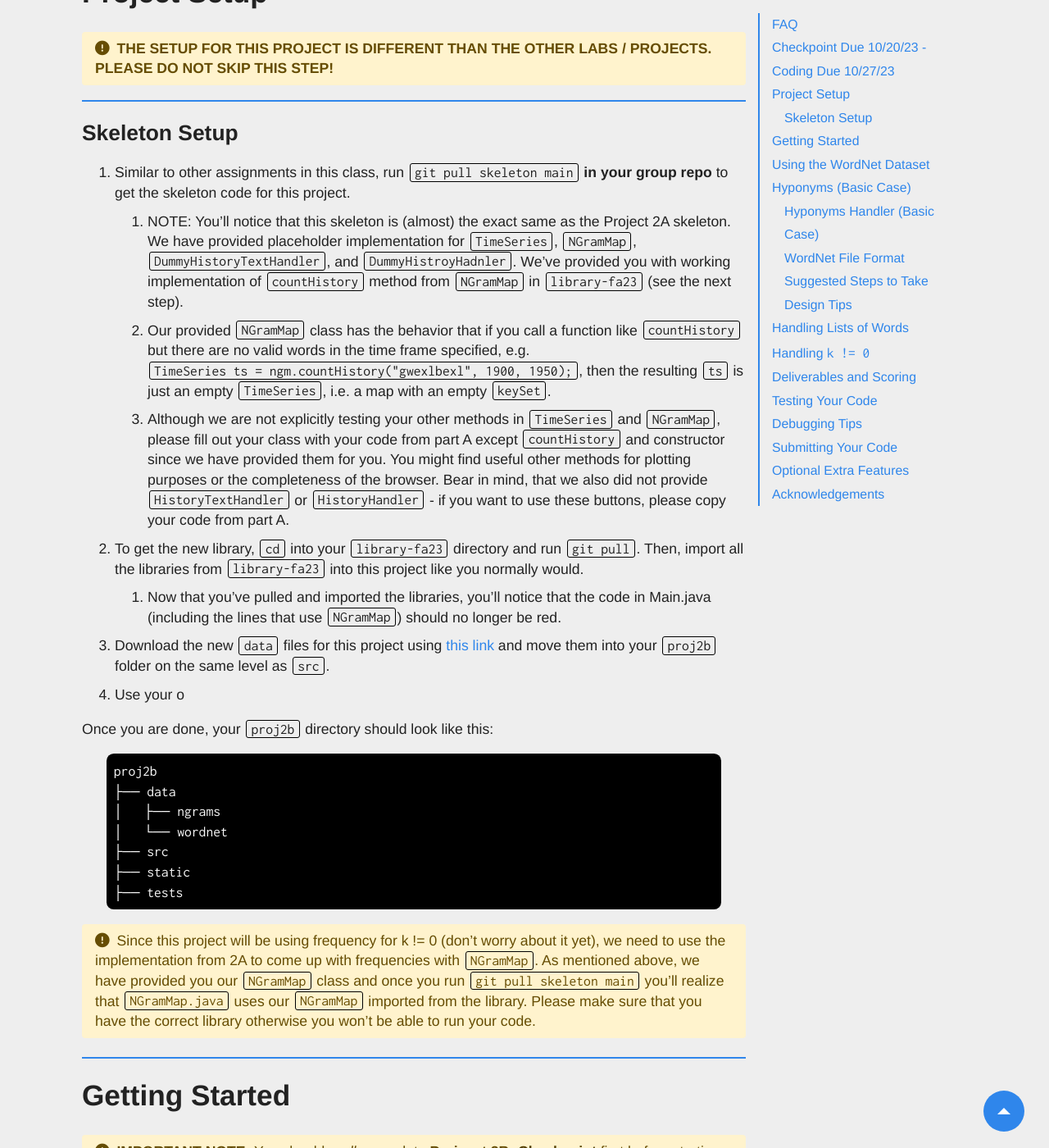
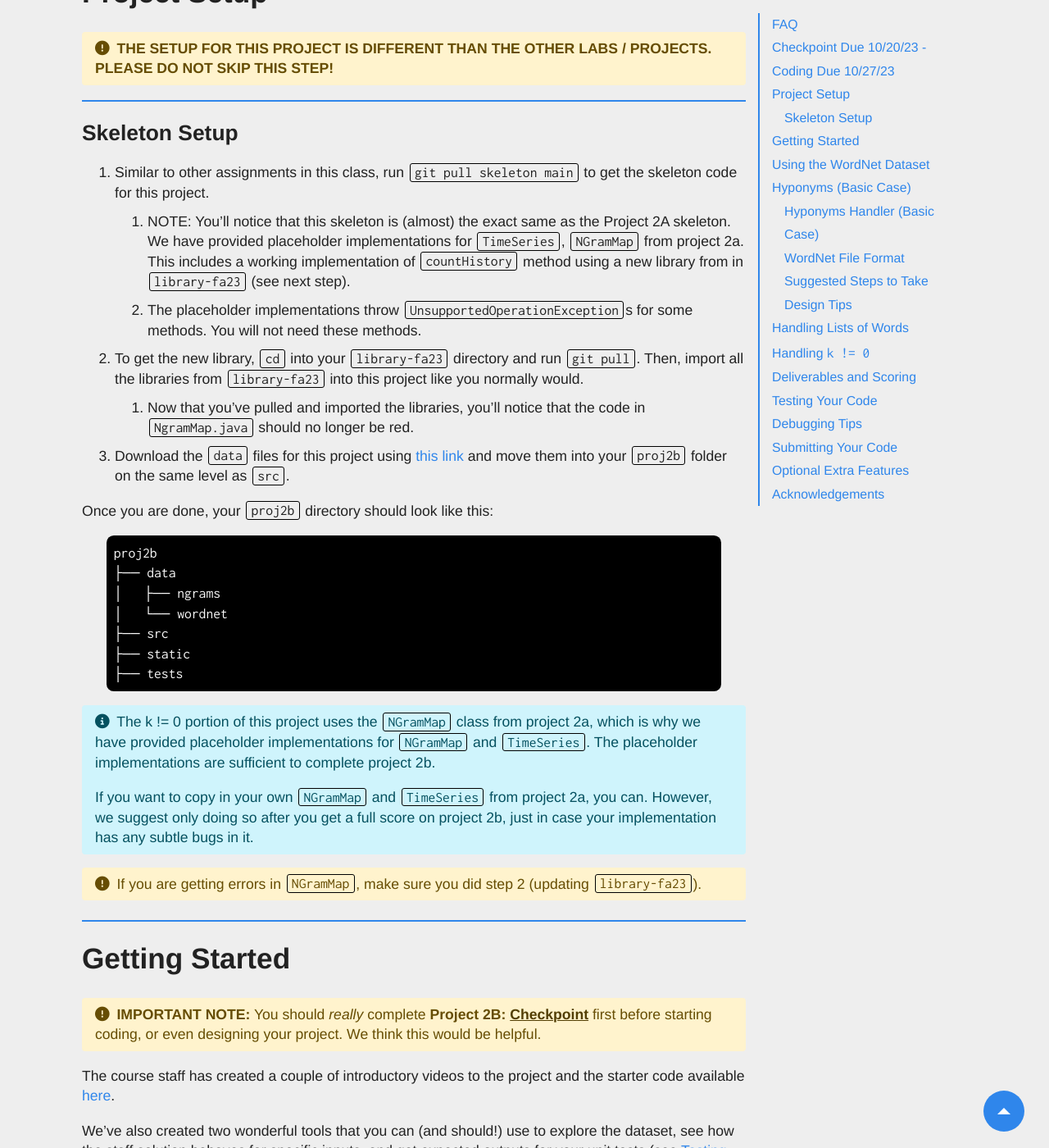
Before and after one commit to Berkeley-CS61B/website-fa23, a Jekyll site: the page built from materials/proj/proj2b/index.md, in a window 1280 px wide and 1400 px high, scrolled down 765 px. Shown: the whole window at 82% size. Built offline with Jekyll 4.4.1, drawn with Linux system fonts in a browser that asks for light colours; nearby versions of some CDN libraries; comment, search, counter and statistics services are not loaded; some of the changed text lies outside the part shown.

Commit message:
wordings

````diff
--- a/materials/proj/proj2b/index.md
+++ b/materials/proj/proj2b/index.md
@@ -33,22 +33,17 @@ sort, please post on Ed.
 
 ### Skeleton Setup
 
-1. Similar to other assignments in this class, run `git pull skeleton main` **in your group repo** to get the skeleton code for this
-   project.
-   1. NOTE: You'll notice that this skeleton is (almost) the exact same as the Project 2A skeleton. We have provided placeholder implementation for `TimeSeries`, `NGramMap`, `DummyHistoryTextHandler`, and `DummyHistroyHadnler`. We've provided you with working implementation of `countHistory` method from `NGramMap` in `library-fa23` (see the
-      next step).
-   2. Our provided `NGramMap` class has the behavior that if you call a function like `countHistory` but there are no
-      valid words in the time frame specified, e.g. `TimeSeries ts = ngm.countHistory("gwexlbexl", 1900, 1950);`, then
-      the resulting `ts` is just an empty `TimeSeries`, i.e. a map with an empty `keySet`.
-   3. Although we are not explicitly testing your other methods in `TimeSeries` and `NGramMap`, please fill out your class with your code from part A except `countHistory` and constructor since we have provided them for you. You might find useful other methods for plotting purposes or the completeness of the browser. Bear in mind, that we also did not provide `HistoryTextHandler` or `HistoryHandler` - if you want to use these buttons, please copy your code from part A.
+
+1. Similar to other assignments in this class, run `git pull skeleton main` to get the skeleton code for this project.
+   1. NOTE: You'll notice that this skeleton is (almost) the exact same as the Project 2A skeleton. We have provided placeholder implementations for `TimeSeries`, `NGramMap` from project 2a. This includes a working implementation of `countHistory` method using a new
+   library from in `library-fa23` (see next step).
+   2. The placeholder implementations throw `UnsupportedOperationException`s for some methods. You will not need these methods.
 2. To get the new library, `cd` into your `library-fa23` directory and run `git pull`. Then,
    import all the libraries from `library-fa23` into this project like you normally would.
-   1. Now that you've pulled and imported the libraries, you'll notice that the code in Main.java (including the lines
-      that use `NGramMap`) should no longer be red.
-3. Download the new `data` files for this project
+   1. Now that you've pulled and imported the libraries, you'll notice that the code in `NgramMap.java` should no longer be red.
+3. Download the `data` files for this project
    using [this link](https://drive.google.com/file/d/1xGTZqCo5maiZjA307OPocmKDOTYlJXnz/view?usp=sharing)
    and move them into your `proj2b` folder on the same level as `src`.
-4. Use your o
 
 Once you are done, your `proj2b` directory should look like this:
 
@@ -63,15 +58,21 @@ proj2b
 ```
 
 
+{% include alert.html type="info" content="
+The k != 0 portion of this project uses the `NGramMap` class from project 2a, which is why we have provided placeholder implementations for `NGramMap` and `TimeSeries`. The placeholder implementations are sufficient to complete project 2b.
+
+If you want to copy in your own `NGramMap` and `TimeSeries` from project 2a, you can. However, we suggest only doing so after you get a full score on project 2b, just in case your implementation has any subtle bugs in it.
+" %}
+
 {% include alert.html type="warning" content="
-Since this project will be using frequency for k != 0 (don't worry about it yet), we need to use the implementation from 2A to come up with frequencies with `NGramMap`. As mentioned above, we have provided you our `NGramMap` class and once you run `git pull skeleton main` you'll realize that `NGramMap.java` uses our `NGramMap` imported from the library. Please make sure that you have the correct library otherwise you won't be able to run your code.
+If you are getting errors in `NGramMap`, make sure you did step 2 (updating `library-fa23`).
 " %}
 
 
 ## Getting Started
 
 {% include alert.html type="warning" content="
-**IMPORTANT NOTE:** You should *really* complete **Projecet 2B: [Checkpoint](https://www.gradescope.com/courses/572446/assignments/3489941)** first before starting coding, or even designing your project. We think this would be helpful.
+**IMPORTANT NOTE:** You should *really* complete **Project 2B: [Checkpoint](https://www.gradescope.com/courses/572446/assignments/3489941)** first before starting coding, or even designing your project. We think this would be helpful.
 " %}
 
 The course staff has created a couple of introductory videos to the project and the starter code
@@ -432,6 +433,10 @@ This task will be a little trickier since you'll need to figure out how to pass
 `HyponymsHandler` knows how to access a useful `NGramMap`.
 " %}
 
+{% include alert.html type="warning" content="
+The `TimeSeries` class we provide in the skeleton code does not support `.data()`. You can use `.values()` instead.
+" %}
+
 {% include alert.html type="danger" content="
 **DO NOT MAKE A STATIC NGRAMMAP FOR THIS TASK!** It might be tempting to simply make some sort of
 `public static NGramMap` that can be accessed from anywhere in your code. This is called a \"global variable\".
````
Also changed, not shown: materials/proj/proj2b/optional_features.md (+9 -1 lines).
